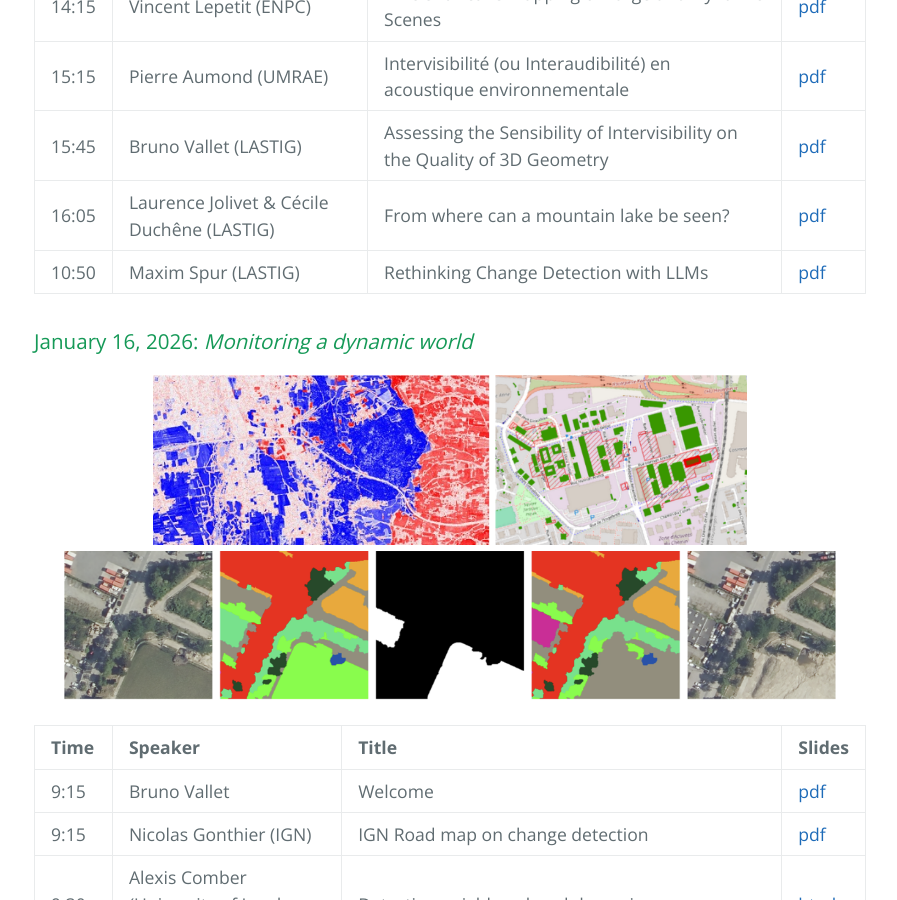
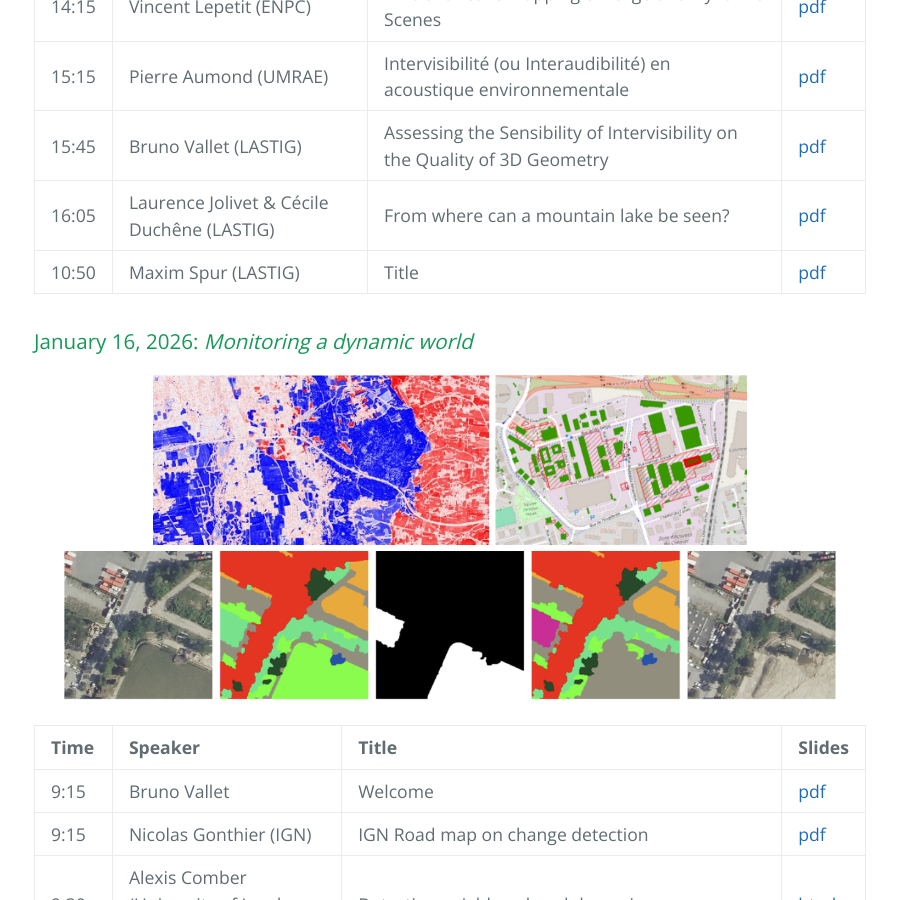
Before and after one commit to umrlastig/seminars, a Jekyll site: the page built from past.md, in a window 1280 px wide and 900 px high, scrolled down 1063 px. Shown: the whole window, without its empty margins (190-1087 px from the left). Built offline with Jekyll 4.4.1, drawn with Linux system fonts in a browser that asks for light colours.

Commit message:
Change title for Maxim Spur's presentation
Updated the title of Maxim Spur's presentation.

```diff
--- a/past.md
+++ b/past.md
@@ -20,7 +20,7 @@ All information about past LASTIG seminars is provided here.
 | 15:15  | Pierre Aumond (UMRAE)  |Intervisibilité (ou Interaudibilité) en acoustique environnementale|[pdf](documents/SemThematique_LASTIG_Aumond_06112026.pdf)   |
 | 15:45 | Bruno Vallet (LASTIG)   |Assessing the Sensibility of Intervisibility on the Quality of 3D Geometry| [pdf](documents/SemThematique_LASTIG_Vallet06112026.pdf)   |
 | 16:05 | Laurence Jolivet & Cécile Duchêne (LASTIG)      |From where can a mountain lake be seen? | [pdf](documents/SemThematique_LASTIG_Jolivet-Duchene_06112026.pdf)     |
-| 10:50 | Maxim Spur (LASTIG) |Rethinking Change Detection with LLMs| [pdf](documents/SemThematique_LASTIG_Spur06112026.pdf)   |
+| 10:50 | Maxim Spur (LASTIG) |Title| [pdf](documents/SemThematique_LASTIG_Spur06112026.pdf)   |
 
 ### January 16, 2026: _Monitoring a dynamic world_
 
```
